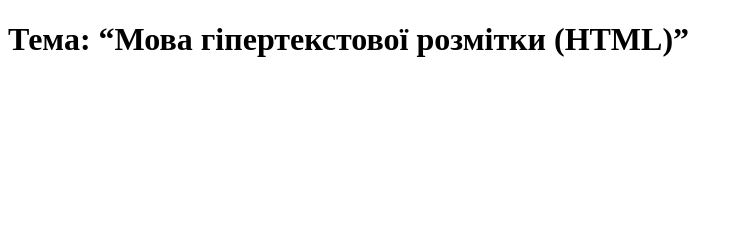
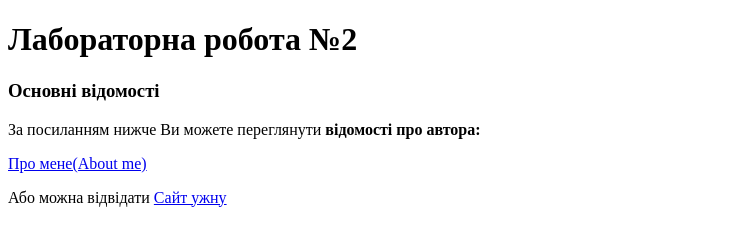
Before and after one commit to elvirahizzatullin/web_basics, a plain HTML site: page Lab2_HTML/index.html in a window 1280 px wide. Shown: the whole page, without its empty margins (0-743 px from the left). Drawn offline with Linux system fonts and the light colour scheme.

Commit message:
Update index.html

```diff
--- a/Lab2_HTML/index.html
+++ b/Lab2_HTML/index.html
@@ -1,10 +1,18 @@
-<!DOCTYPE html>
-<html>
-  <head>
+<!Doctype html>
+<html lang=ua>
+
+<head>
     <meta charset=utf-8>
-   <title>Лабораторна робота № 2</title>
-  </head>
-  <body>
- <h1>Тема: “Мова гіпертекстової розмітки (HTML)”</h1>
-  </body>
+    <title>Лабораторна №2</title>
+    <link rel="stylesheet" href="style.css">
+</head>
+
+<body>
+    <h1 class="main_h">Лабораторна робота №2</h1>
+    <h3>Основні відомості</h3>
+    <p>За посиланням нижче Ви можете переглянути <b>відомості про автора:</b></p>
+    <a href="author.html">Про мене(About me)</a>
+    <p>Або можна відвідати <a href="https://www.uzhnu.edu.ua/" target="_blank">Сайт ужну</a></p>
+</body>
+
 </html>
```
